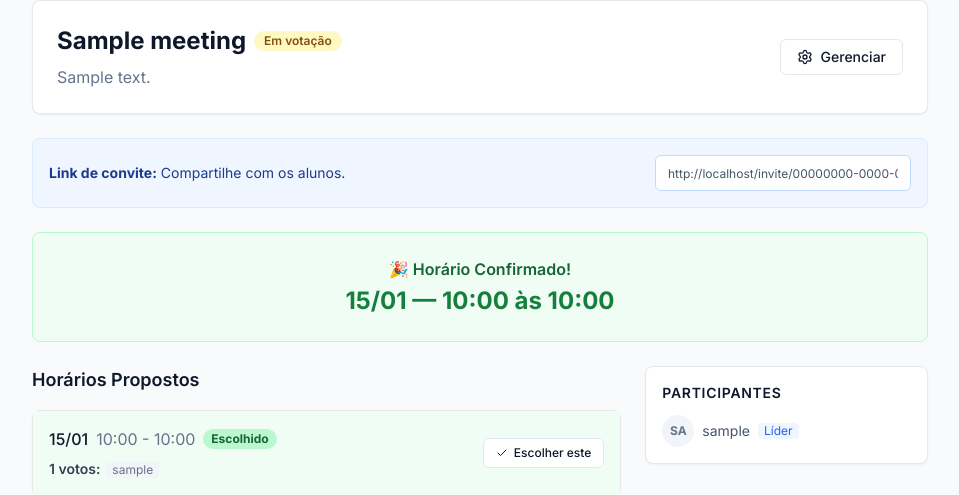
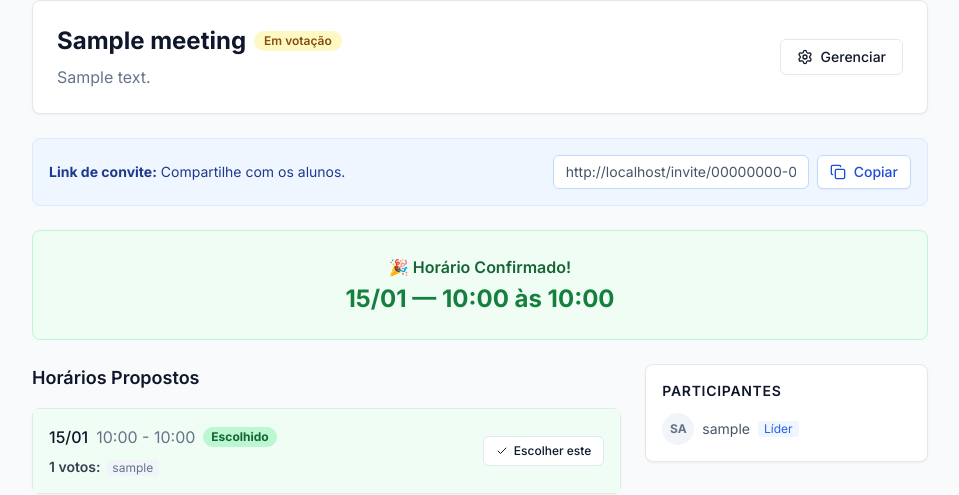
Before and after one commit to Natan-BP/Agendaki, a Django app: page /meetings/00000000-0000-0000-0000-000000000001/ in a window 1280 px wide. Shown: the top 495 px of the page, without its empty margins (160-1119 px from the left). Run offline with Django 4.2, Linux system fonts and the light colour scheme; a user stored in the database is signed in; tables that the repository leaves empty hold one stand-in row (values such as "Sample post"); some libraries are stand-ins or nearby versions.

Commit message:
copy meeting button

```diff
--- a/templates/meeting_detail.html
+++ b/templates/meeting_detail.html
@@ -31,15 +31,59 @@
         {% endif %}
     </div>
 
-    {% if user == meeting.leader %}
+{% if user == meeting.leader %}
     <div class="bg-blue-50 border border-blue-100 rounded-lg p-4 flex flex-col md:flex-row items-center justify-between gap-4">
         <div class="text-sm text-blue-900">
             <strong>Link de convite:</strong> Compartilhe com os alunos.
         </div>
+
         <div class="flex w-full md:w-auto gap-2">
-            <input type="text" readonly value="{{ invite_url }}" class="flex h-9 w-full md:w-64 rounded-md border border-blue-200 bg-white px-3 py-1 text-xs text-slate-600 focus:outline-none">
+            <input type="text" id="inviteUrl" readonly value="{{ invite_url }}"
+                   class="flex-1 md:w-64 rounded-md border border-blue-200 bg-white px-3 py-1.5 text-sm text-slate-600 focus:outline-none">
+
+            <button onclick="copyLink()" id="copyBtn"
+                    class="inline-flex items-center justify-center rounded-md bg-white border border-blue-200 px-3 py-1.5 text-sm font-medium text-blue-700 hover:bg-blue-100 transition-all shadow-sm">
+                <i data-lucide="copy" class="h-4 w-4 mr-2" id="copyIcon"></i>
+                <span id="copyText">Copiar</span>
+            </button>
         </div>
     </div>
+
+    <script>
+        function copyLink() {
+            // 1. Pega o input
+            var copyText = document.getElementById("inviteUrl");
+
+            // 2. Seleciona o texto (para garantir compatibilidade mobile)
+            copyText.select();
+            copyText.setSelectionRange(0, 99999);
+
+            // 3. Copia para a área de transferência
+            navigator.clipboard.writeText(copyText.value).then(() => {
+
+                // 4. Feedback Visual (Muda para Verde e diz "Copiado!")
+                var btn = document.getElementById("copyBtn");
+                var text = document.getElementById("copyText");
+                var icon = document.getElementById("copyIcon");
+
+                // Salva o estilo original
+                var originalClass = btn.className;
+
+                // Aplica estilo de sucesso (Verde)
+                btn.className = "inline-flex items-center justify-center rounded-md bg-green-600 border border-green-700 px-3 py-1.5 text-sm font-medium text-white shadow-sm transition-all";
+                text.innerText = "Copiado!";
+
+                // Muda o ícone para Check (opcional, precisa recarregar o lucide ou apenas esconder)
+                // Aqui vamos simplificar mantendo o ícone mas mudando a cor do fundo
+
+                // 5. Volta ao normal depois de 2 segundos
+                setTimeout(function() {
+                    btn.className = originalClass; // Volta classes originais
+                    text.innerText = "Copiar";
+                }, 2000);
+            });
+        }
+    </script>
     {% endif %}
 
     {% if meeting.chosen_start %}
```
